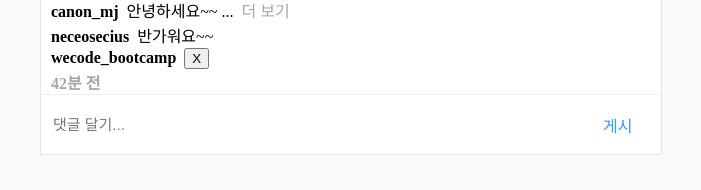
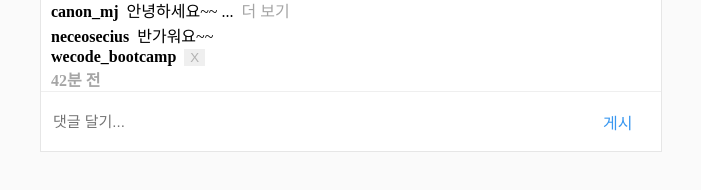
Before and after one commit to jaeyoung-son/jystagram, a plain HTML site: page main.html in a window 1280 px wide. Both pictures are taken after a click on the button "게시". Shown: the part 1140-1330 px from the top of the page, 39-740 px from the left. Drawn offline with Linux system fonts and the light colour scheme.

```diff
--- a/style/main.css
+++ b/style/main.css
@@ -2,6 +2,8 @@ body {
     background-color: #FAFAFA;
 }
 nav {
+    position: relative;
+    top: 0;
     width: 100%;
     z-index: 1;
     height: 70px;
@@ -318,3 +320,8 @@ span.right {
 .gray {
     color: #B0B0B0;
 }
+
+p button {
+    border: none;
+    color: #B2B2B2;
+}
```
